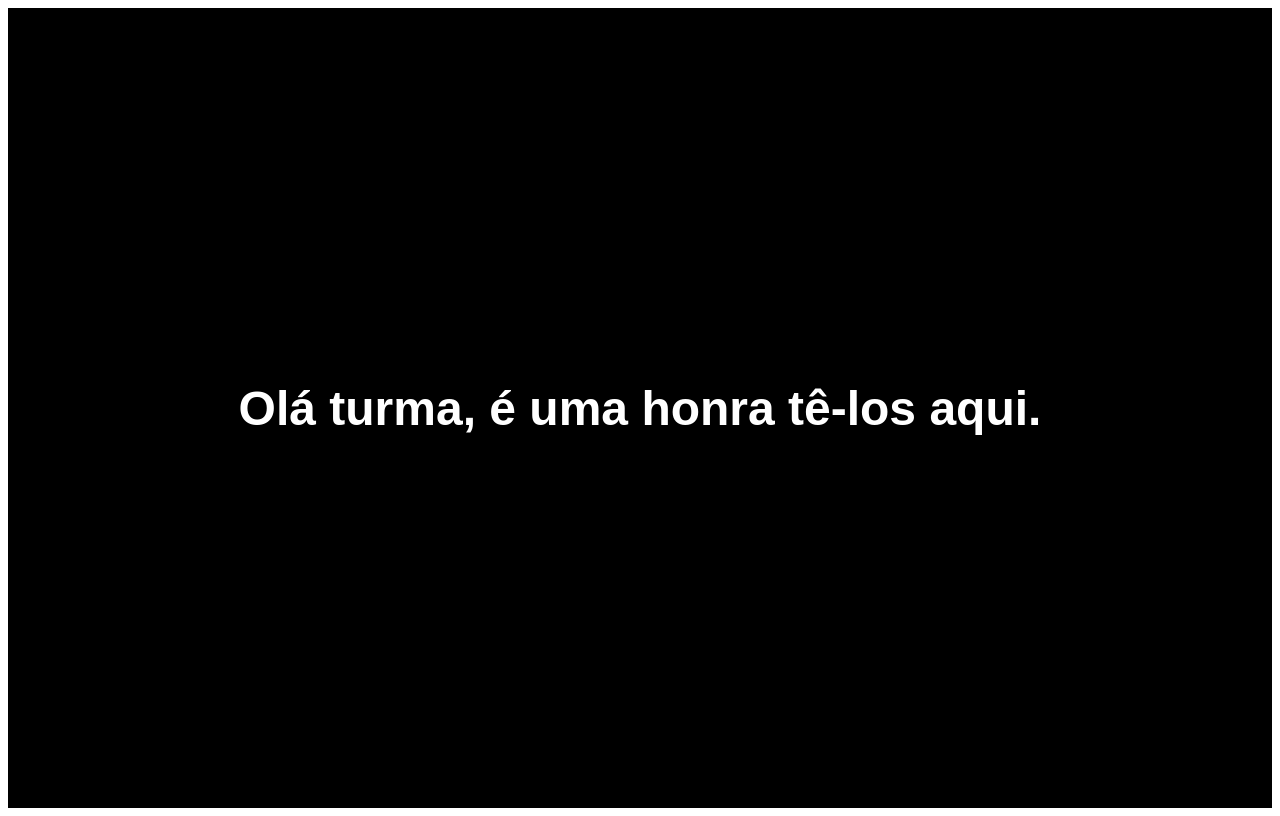
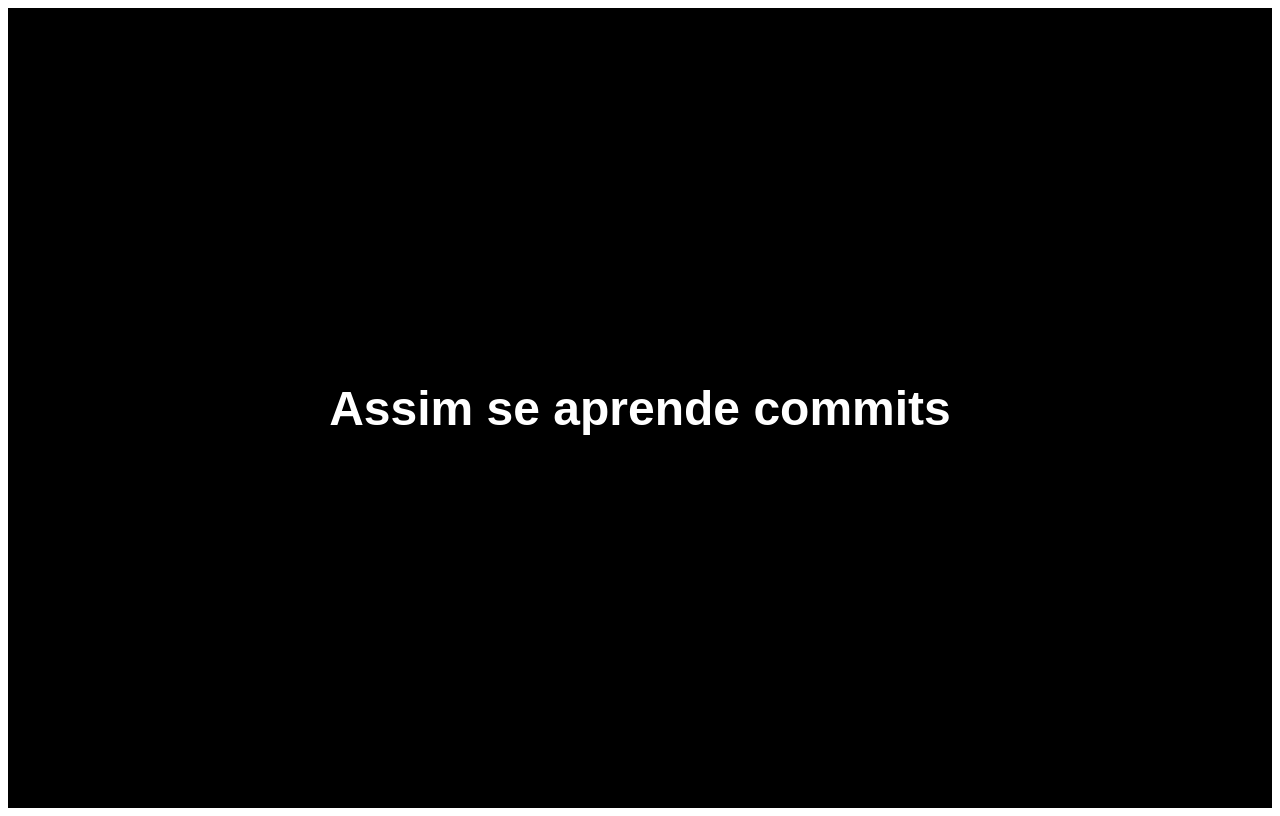
Before and after one commit to Felipe-Brandim/demonstraAula, a Next.js app: page / in a window 1280 px wide. Built offline with nearby package versions, Linux system fonts and the light colour scheme.

Commit message:
modificando `index.jsx`

```diff
--- a/pages/index.jsx
+++ b/pages/index.jsx
@@ -19,7 +19,7 @@ const Message = styled.h1`
 const Home = () => {
   return (
     <Container>
-      <Message>Olá turma, é uma honra tê-los aqui.</Message>
+      <Message>Assim se aprende commits</Message>
     </Container>
   );
 };
```
